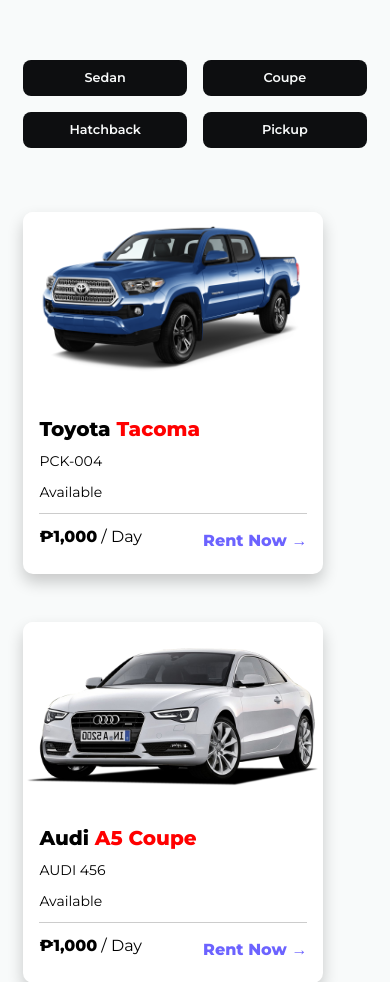
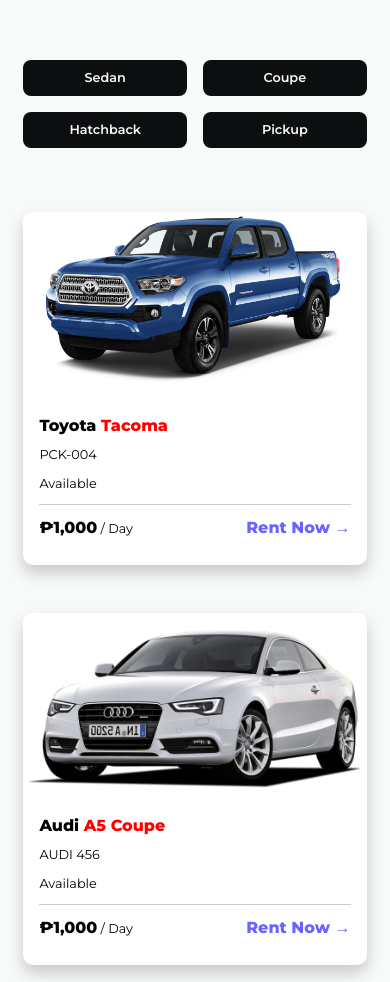
Before and after one commit to samanthagwynetha/CarRentalSystem, a PHP site: page /car/home.php in a window 390 px wide. Shown: the part 2520-3502 px from the top of the page. Run offline with PHP 8.4, Linux system fonts and the light colour scheme; data comes from the database, SQL or seed files in the repository; some web fonts are replaced.

Commit message:
homepage update1

```diff
--- a/css/style.css
+++ b/css/style.css
@@ -245,6 +245,13 @@
   font-size: 3.4rem;
   letter-spacing: 1px;
   color: white;
+  animation: fadeInUp 1s ease-out 0.2s; /* Fade in and slide up */
+  animation-fill-mode: both; /* Ensure the animation stays in its final state */
+}
+
+.home-text p {
+  animation: fadeInUp 1s ease-out 0.4s; /* Fade in and slide up with delay */
+  animation-fill-mode: both; /* Ensure the animation stays in its final state */
 }
 
 .home-text span {
@@ -272,6 +279,18 @@
   font-size: 2rem;
   color: var(--color-terra);
 
+}
+
+/* Keyframes for fade-in and slide-up animation */
+@keyframes fadeInUp {
+  0% {
+    opacity: 0;
+    transform: translateY(20px); /* Start slightly below */
+  }
+  100% {
+    opacity: 1;
+    transform: translateY(0); /* Move to original position */
+  }
 }
 
 .posts_container {
@@ -1224,7 +1243,7 @@
   }
 
   .home-text {
-    margin-left: 1rem; /* Remove most of the left margin */
+    margin: 1rem; /* Remove most of the left margin */
     text-align: center; /* Center-align text */
   }
 
@@ -1319,6 +1338,29 @@
     font-size: 0.9rem;
     padding: 8px 16px;
   }
+  /*===============================POST==================================*/
+  .post {
+    width: 100%; /* Display 1 post per row */
+  }
+
+  .post_info .post_title {
+    font-size: 1rem; /* Smaller title font */
+  }
+
+  .post_info .RatePerDay,
+  .post_info .vPLNo,
+  .post_info .Availability {
+    font-size: 0.8rem; /* Smaller text */
+  }
+
+  .rate-and-rent {
+    flex-direction: row; /* Stack rate and rent button vertically */
+    align-items: flex-start;
+  }
+
+  .rate {
+    margin-bottom: 10px; /* Add spacing between rate and button */
+  }
   /*===============================VEHICLE SINGLE POST==================================*/
     .singepost_container{
       background-color: transparent;
--- a/home.php
+++ b/home.php
@@ -14,9 +14,9 @@
 
 <section class="home" id="home">
   <div class="home-text">
-    <h1>
+    <h1 class = "visible">
        Looking to rent <br>  a <span>car</span></h1>
-    <p>PRC, your gateway to hassle-free, convenient, and reliable car rentals. <br> Explore our diverse fleet, find the perfect vehicle for your needs,
+    <p class="visible">PRC, your gateway to hassle-free, convenient, and reliable car rentals. <br> Explore our diverse fleet, find the perfect vehicle for your needs,
       and <br> book with confidence. Your journey begins here.</p>
 
       <button class="home-btn" >
--- a/js/main.js
+++ b/js/main.js
@@ -36,3 +36,11 @@
 
 showSidebarBtn.addEventListener('click', showSidebar);
 hideSidebarBtn.addEventListener('click', hideSidebar);
+
+document.addEventListener("DOMContentLoaded", () => {
+  const homeText = document.querySelector(".home-text");
+
+  // Add the 'visible' class to h1 and p when the page loads
+  homeText.querySelector("h1").classList.add("visible");
+  homeText.querySelector("p").classList.add("visible");
+});
--- a/partials/header.php
+++ b/partials/header.php
@@ -25,7 +25,7 @@
         <li><a href=#home>Home</a></li>
         <li><a href=#home-about>About Us</a></li>
         <li><a href="#home-services">Services</a></li>
-        <li><a href=#home-contact>Contact Us</a></li>
+        <li><a href=#contact>Contact Us</a></li>
         <li><a href="<?= ROOT_URL ?>signin.php" class="sign-in-btn">Sign In</a></li>
 
 
```
